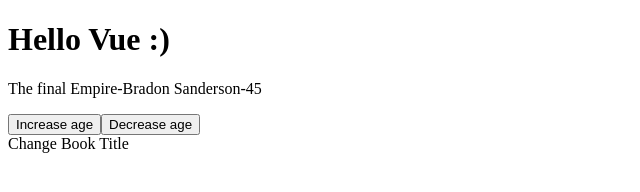
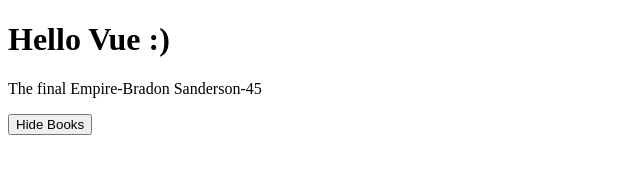
Before and after one commit to WarWarKyaw/VuePractice, a plain HTML site: page index.html in a window 1280 px wide. Shown: the whole page, without its empty margins (0-640 px from the left). Drawn offline with nearby package versions, Linux system fonts and the light colour scheme.

Commit message:
conditional rendering(toggle button)

```diff
--- a/app.js
+++ b/app.js
@@ -2,16 +2,21 @@ const app = Vue.createApp({
     // template:'<h2> I am the template</h2>'
     data(){
         return{
+            showBooks:true,
             title:'The final Empire',
             author:'Bradon Sanderson',
             age:45
         }
     },
     methods: {
-        changeTitle(title){
-            // this.title="words of Randiance"
-            this.title=title
+        // changeTitle(title){
+        //     // this.title="words of Randiance"
+        //     this.title=title
+        // }
+        toggleShowBooks(){
+            this.showBooks=!this.showBooks
         }
+
     },
 })
 app.mount('#app')
--- a/index.html
+++ b/index.html
@@ -11,11 +11,18 @@
     <h1>Hello Vue :)</h1>
     <div id="app">
         <!-- <h2>I am the template now</h2> -->
-        <p>{{title}}-{{author}}-{{age}}</p>
+        <div v-if="showBooks">
+            <p>{{title}}-{{author}}-{{age}}</p>
+
+        </div>
+        <button @click="toggleShowBooks">
+            <span v-if="showBooks">Hide Books</span>
+            <span v-if="!showBooks">Show Books</span>
+        </button>
         <!-- <p>The final Empire</p> -->
-        <button v-on:click="age++">Increase age</button>
+        <!-- <button v-on:click="age++">Increase age</button>
         <button v-on:click="age--">Decrease age</button>
-        <div @click="changeTitle('Oathbringer')">Change Book Title</div>
+        <div @click="changeTitle('Oathbringer')">Change Book Title</div> -->
     </div>
 
     <script src="/app.js"></script>
```
